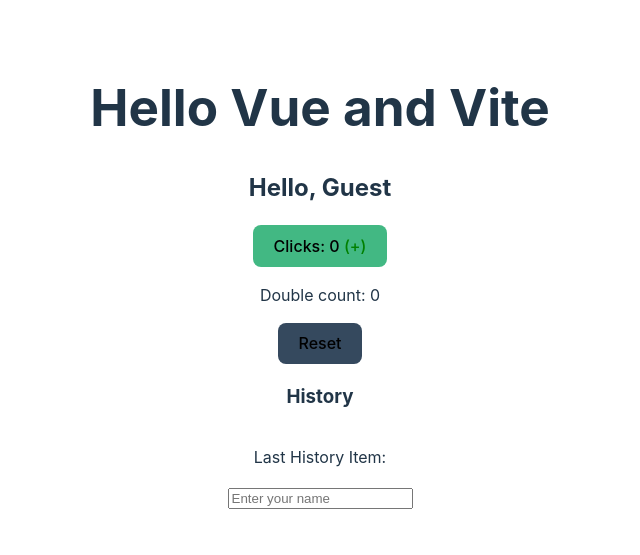
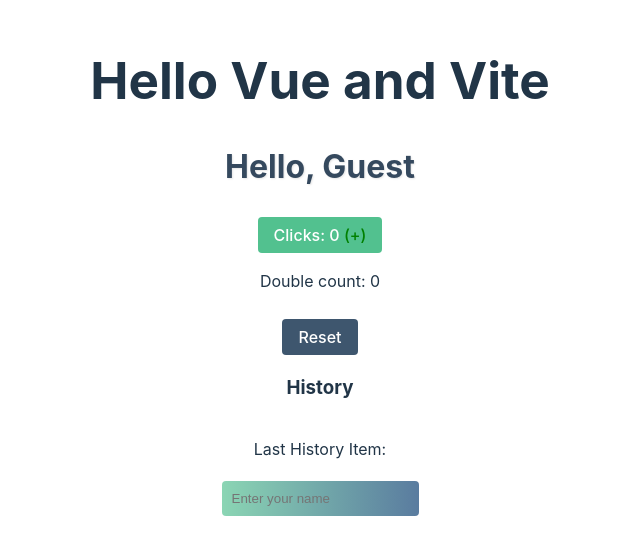
Before and after one commit to ErdniSamkhaev/trainVue, a Vue app in the folder task1/VueVite/: page / in a window 1280 px wide. Shown: the part 123-678 px from the top of the page, without its empty margins (320-960 px from the left). Built offline with nearby package versions, Linux system fonts and the light colour scheme.

Commit message:
update mixin saas

```diff
--- a/task1/VueVite/src/App.vue
+++ b/task1/VueVite/src/App.vue
@@ -67,19 +67,55 @@ function resetCounter() {
 </script>
 
 <style scoped lang="scss">
-@import "../src/assets/styles/main.scss";
-
 .history {
   list-style-type: none;
   display: flex;
   gap: 5px;
-}
+  padding: 0;
 
-.counter-btn {
-  background-color: $primary-color;
+  // Вложенность для элементов списка
+  li {
+    background-color: color.adjust($primary-color, $lightness: 10%);
+    padding: 2px 4px;
+    border-radius: 3px;
+  }
+  input {
+    background: linear-gradient(
+      90deg,
+      color.adjust($primary-color, $lightness: 20%),
+      color.adjust($secondary-color, $lightness: 20%)
+    );
+  }
+
+  @media (max-width: $mobile-breakpoint) {
+    flex-direction: column;
+    gap: 3px;
+  }
 }
 
 .reset {
-  background-color: $secondary-color;
+  @include button-style($secondary-color);
+  margin-top: 10px;
+}
+
+form {
+  margin: 20px 0;
+
+  input {
+    padding: 10px;
+    border: none;
+    border-radius: 4px;
+    background: linear-gradient(
+      90deg,
+      color.adjust($primary-color, $lightness: 20%),
+      color.adjust($secondary-color, $lightness: 20%)
+    );
+    transition: all 0.3s;
+
+    &:focus {
+      outline: none;
+      box-shadow: 0 0 5px $primary-color;
+    }
+  }
 }
 </style>
--- a/task1/VueVite/src/assets/styles/main.scss
+++ b/task1/VueVite/src/assets/styles/main.scss
@@ -1,2 +1,40 @@
+@use "sass:color";
+
+// Для брейкпоинтов
+$mobile-breakpoint: 768px;
 $primary-color: #42b883;
 $secondary-color: #35495e;
+
+// Миксин для стилизации кнопок
+@mixin button-style($bg-color) {
+  padding: 8px 16px;
+  border: none;
+  border-radius: 4px;
+  background-color: color.adjust($bg-color, $lightness: 5%);
+  color: white;
+  cursor: pointer;
+  transition: transform 0.3s, opacity 0.3s;
+
+  &:hover {
+    opacity: 0.9;
+    animation: pulse 0.5s ease-in-out; // Новая анимация
+  }
+
+  @media (max-width: $mobile-breakpoint) {
+    padding: 6px 12px;
+    font-size: 14px;
+  }
+}
+
+// Анимация pulse (добавить в конец файла)
+@keyframes pulse {
+  0% {
+    transform: scale(1);
+  }
+  50% {
+    transform: scale(1.05);
+  }
+  100% {
+    transform: scale(1);
+  }
+}
--- a/task1/VueVite/src/components/ButtonCounter.vue
+++ b/task1/VueVite/src/components/ButtonCounter.vue
@@ -39,4 +39,9 @@ function handleClick() {
 }
 </script>
 
-<style scoped></style>
+<style scoped lang="scss">
+
+button {
+  @include button-style($primary-color);
+}
+</style>
--- a/task1/VueVite/src/components/Greeting.vue
+++ b/task1/VueVite/src/components/Greeting.vue
@@ -1,7 +1,7 @@
 <template>
   <!-- Тег h2 и интерполяция {{ name }} -->
   <!-- name - реактивная переменная из props -->
-  <h2>Hello, {{ name }}</h2>
+  <h2 class="greeting-text">Hello, {{ name }}</h2>
 </template>
 
 <script setup lang="ts">
@@ -20,3 +20,16 @@ defineProps<{
   name: string;
 }>();
 </script>
+
+<style scoped lang="scss">
+
+.greeting-text {
+  color: $secondary-color;
+  font-size: 2rem;
+  text-shadow: 1px 1px 2px rgba(0, 0, 0, 0.1);
+
+  @media (max-width: $mobile-breakpoint) {
+    font-size: 1.5rem;
+  }
+}
+</style>
--- a/task1/VueVite/vite.config.ts
+++ b/task1/VueVite/vite.config.ts
@@ -11,7 +11,10 @@ export default defineConfig({
   css: {
     preprocessorOptions: {
       scss: {
-        additionalData: `@import "@/assets/styles/main.scss";`,
+        additionalData: `
+          @use "sass:color";
+          @import "@/assets/styles/main.scss";
+        `,
       },
     },
   },
```
